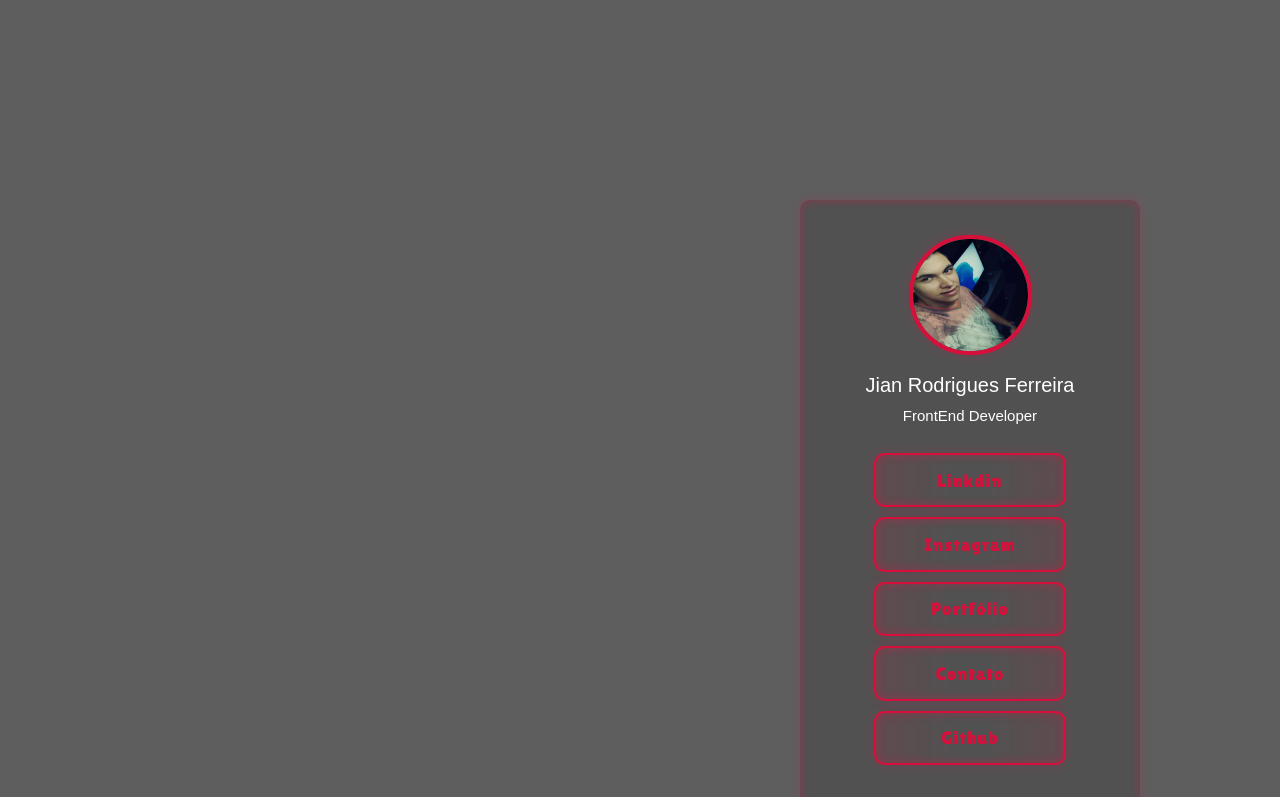
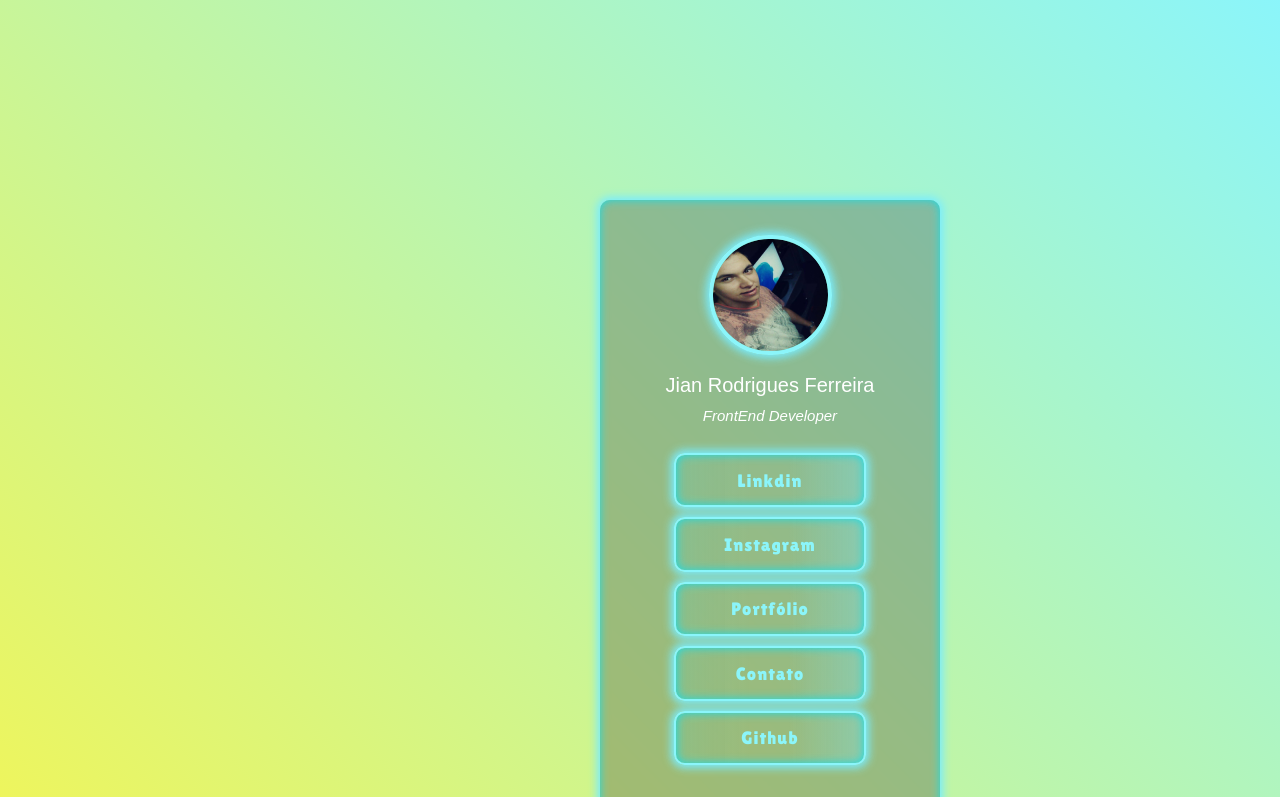
Before and after one commit to jian-19/Business-Card, a plain HTML site: page index.html in a window 1280 px wide. Shown: the top 797 px of the page. Drawn offline with Linux system fonts and the light colour scheme.

Commit message:
alteration contact

```diff
--- a/assets/css/styles.css
+++ b/assets/css/styles.css
@@ -6,11 +6,10 @@
 }*/
 
 .perfil_photo {
-    --green: rgb(214, 16, 59);
+    --green: #8BF5FA;
     border: 4px solid var(--green);
-    background: linear-gradient(to right, rgba(214, 16, 59, 0.1) 1%, transparent 40%,transparent 60% , rgba(214, 16, 59, 0.1) 100%);
     color: var(--green);
-    box-shadow: inset 0 0 10px rgb(224 21 72 / 40%), 0 0 9px 3px rgb(221 13 83 / 10%);
+    box-shadow: inset 0 0 10px rgb(28, 219, 229), 0 0 9px 3px rgb(120, 237, 255);
     border-radius: 800px;
     transition: transform 95ms linear, opacity 95ms ease-in-out;
 }
@@ -22,8 +21,24 @@
 
 
 body {
-    background-color: rgb(95, 94, 94)
+    /*background-color: rgb(95, 94, 94)*/
+    background: linear-gradient(45deg, #F9F54B, #8BF5FA);
+    background-position: 300px 300px;
+    animation: colors 15s ease infinite;
+}
 
+
+@keyframes colors {
+    0% {
+        background-position: 0% 50%;
+    }
+    50% {
+        background-position: 100% 50%;
+    }
+
+    100% {
+        background-position: 0% 50%;
+    }
 }
 
 .background {
@@ -39,6 +54,7 @@ body {
 }
 
 .title {
+    color: white;
     text-align: center;
     font-size: 20px;
     padding: 15px 10px;
@@ -49,17 +65,18 @@ body {
 .subtitle {
     margin-top: 5px;
     font-size: 15px;
+    font-style: italic;
 }
 
 .glass {
+    margin-bottom: 200px;
     margin-top: 200px;
-    margin-left: 800px;
+    margin-left: 600px;
     background-color: rgba(54, 54, 54, 0.3);
     border-radius: 10px;
     padding: 20px;
     backdrop-filter: blur(5px);
-    box-shadow: inset 0 0 10px rgb(224 21 72 / 40%), 0 0 9px 3px rgb(221 13 83 / 10%);
-    color: white;
+    box-shadow: inset 0 0 10px rgb(28, 219, 229), 0 0 9px 3px rgb(120, 237, 255);
     height: 600px;
     width: 300px;
   }
@@ -68,7 +85,7 @@ body {
     text-decoration: none;
     display: grid;
     cursor: pointer;
-    --green: rgb(214, 16, 59);
+    --green: #8BF5FA;
     font-size: 18px;
     padding: 0.7em 2.7em;
     text-align: center;
@@ -80,9 +97,9 @@ body {
     transition: all 0.3s;
     line-height: 1.4em;
     border: 2px solid var(--green);
-    background: linear-gradient(to right, rgba(214, 16, 59, 0.1) 1%, transparent 40%,transparent 60% , rgba(214, 16, 59, 0.1) 100%);
+    background: linear-gradient(to right, rgba(28, 219, 229, 0.337), 1%, transparent 40%,transparent 60% , rgba(120, 237, 255, 0.312) 100%);
     color: var(--green);
-    box-shadow: inset 0 0 10px rgb(224 21 72 / 40%), 0 0 9px 3px rgb(221 13 83 / 10%);
+    box-shadow: inset 0 0 10px rgb(28, 219, 229), 0 0 9px 3px rgb(120, 237, 255);
     transition: transform 95ms linear, opacity 95ms ease-in-out;
 }
 
@@ -91,6 +108,8 @@ body {
 }
 
 footer {
+    font-style: italic;
+    color: white;
     font-size: 15px;
     font-family: sans-serif;
     text-align: center;
```
